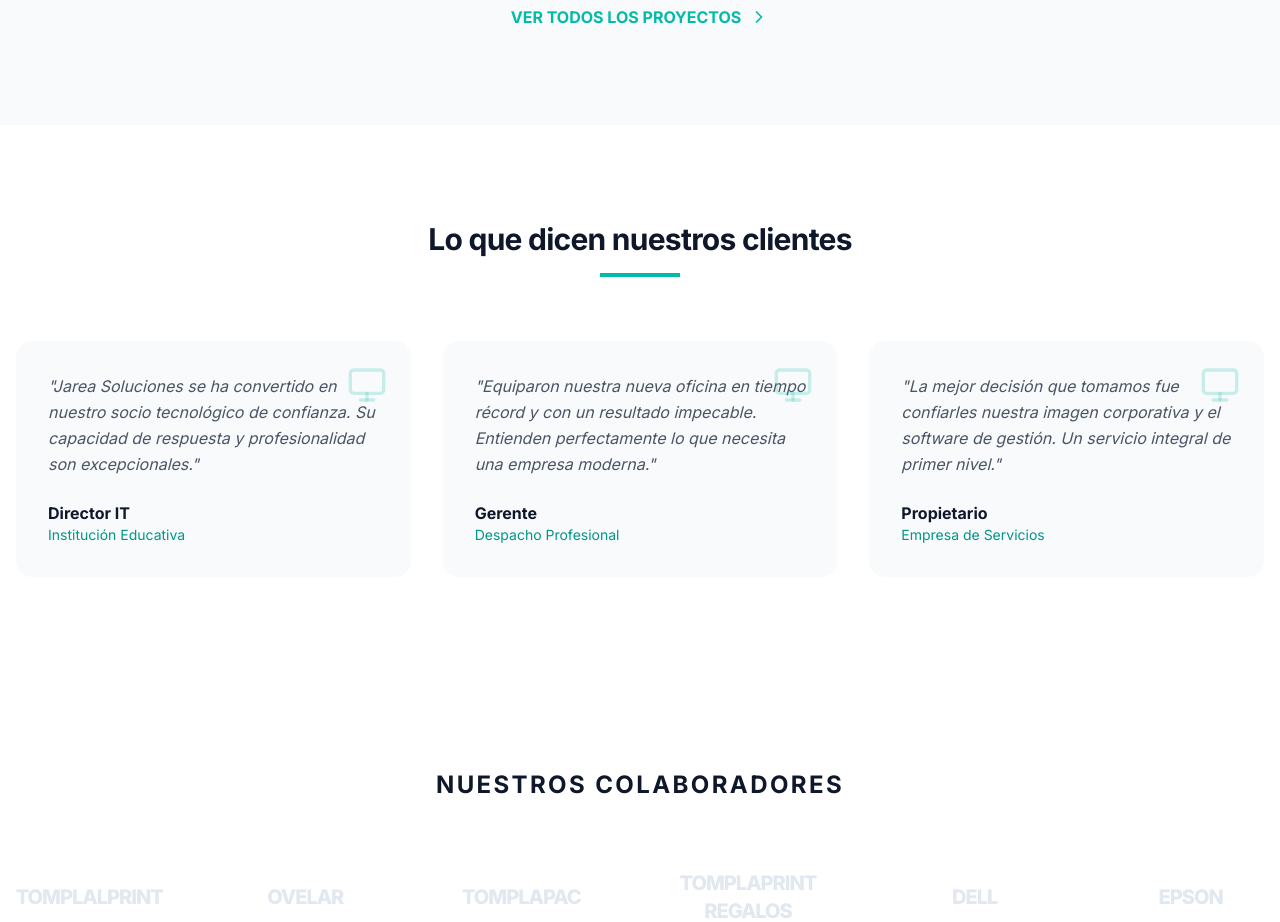
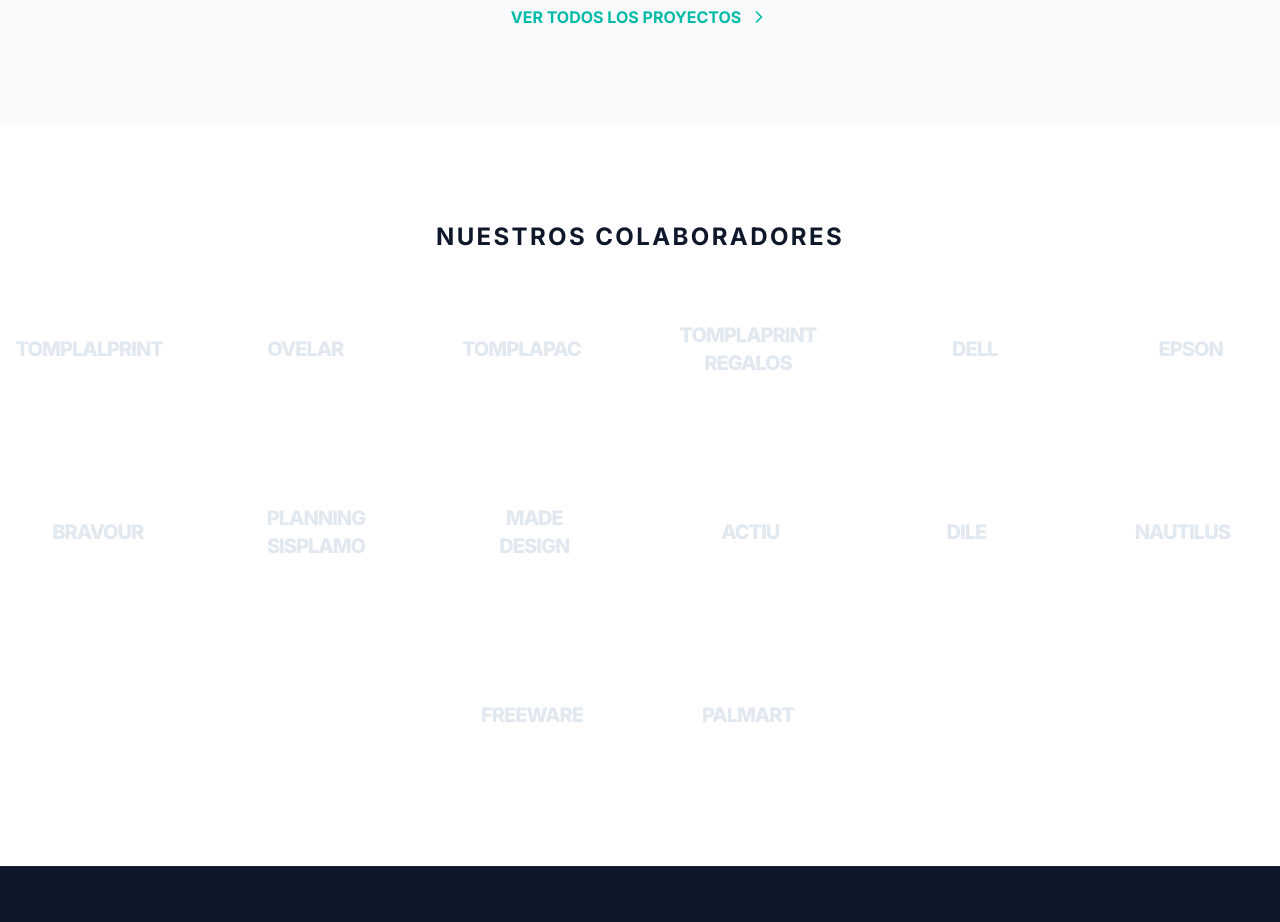
Before and after one commit to acarballo-dev/Jarea-Redise-o-versi-n-final, a React (Vite) app: page / in a window 1280 px wide. Shown: the part 2520-3442 px from the top of the page. Built offline with nearby package versions, Linux system fonts and the light colour scheme.

Commit message:
(fix) quitada la seccion lo que dicen nuestro clientes.

```diff
--- a/src/pages/Home.tsx
+++ b/src/pages/Home.tsx
@@ -134,44 +134,6 @@
         </div>
       </section>
 
-      {/* Testimonials */}
-      <section className="py-24 bg-white">
-        <div className="max-w-7xl mx-auto px-4">
-          <div className="text-center mb-16">
-            <h2 className="text-3xl font-bold text-slate-900 mb-4 tracking-tight">Lo que dicen nuestros clientes</h2>
-            <div className="w-20 h-1 bg-teal-500 mx-auto"></div>
-          </div>
-          <div className="grid grid-cols-1 md:grid-cols-2 lg:grid-cols-3 gap-8">
-            {[
-              {
-                text: "Jarea Soluciones se ha convertido en nuestro socio tecnológico de confianza. Su capacidad de respuesta y profesionalidad son excepcionales.",
-                author: "Director IT",
-                company: "Institución Educativa"
-              },
-              {
-                text: "Equiparon nuestra nueva oficina en tiempo récord y con un resultado impecable. Entienden perfectamente lo que necesita una empresa moderna.",
-                author: "Gerente",
-                company: "Despacho Profesional"
-              },
-              {
-                text: "La mejor decisión que tomamos fue confiarles nuestra imagen corporativa y el software de gestión. Un servicio integral de primer nivel.",
-                author: "Propietario",
-                company: "Empresa de Servicios"
-              }
-            ].map((testimonial, idx) => (
-              <div key={idx} className="bg-gray-50 p-8 rounded-2xl relative">
-                <Icon name="Quote" className="w-10 h-10 text-teal-500/20 absolute top-6 right-6" />
-                <p className="text-gray-600 italic mb-6 leading-relaxed">"{testimonial.text}"</p>
-                <div>
-                  <p className="font-bold text-slate-900">{testimonial.author}</p>
-                  <p className="text-sm text-teal-600">{testimonial.company}</p>
-                </div>
-              </div>
-            ))}
-          </div>
-        </div>
-      </section>
-
       {/* Collaborators */}
       <section className="py-24 bg-white">
         <div className="max-w-7xl mx-auto px-4">
```
Also changed, not shown: 7 other files (tests, documents, lock files or other folders).
